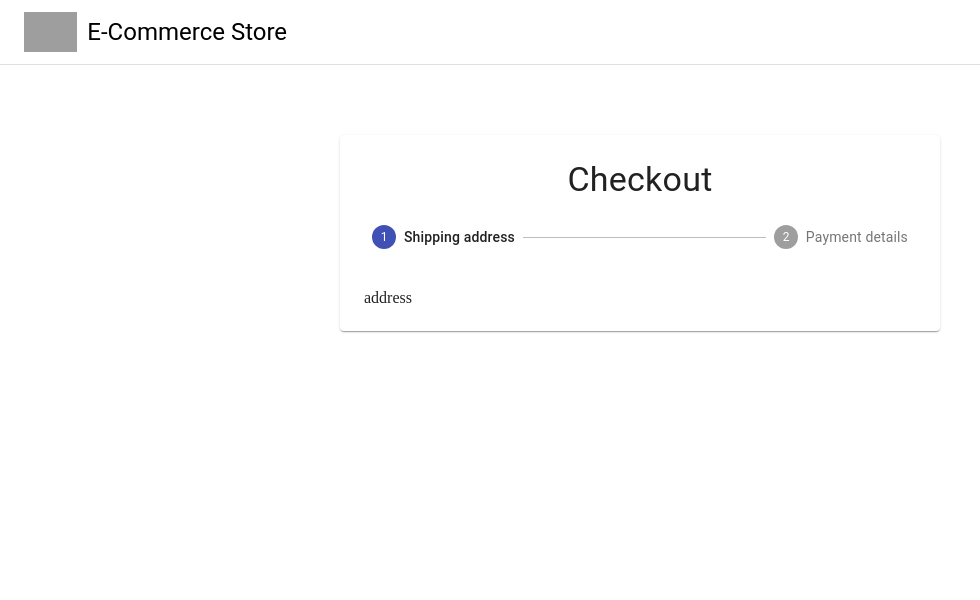
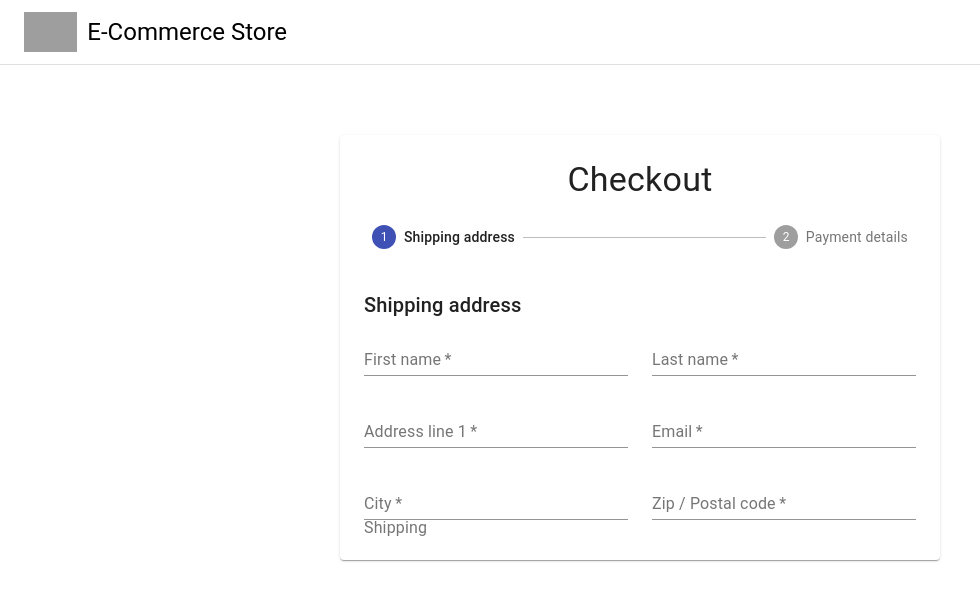
Before and after one commit to prashantvengala/e_commerce_store, a React (Create React App) app in the folder e-commerce-store/: page /checkout in a window 1280 px wide. Shown: the top 600 px of the page, without its empty margins (0-980 px from the left). Built offline with nearby package versions, Linux system fonts and the light colour scheme; no server answers; grey boxes are pictures that could not be loaded.

Commit message:
checkout form updated

```diff
--- a/e-commerce-store/src/Components/CheckoutForm/AddressForm.jsx
+++ b/e-commerce-store/src/Components/CheckoutForm/AddressForm.jsx
@@ -1,11 +1,47 @@
-import React from 'react'
+import React, { useState, useEffect } from "react";
+import {
+  InputLabel,
+  Select,
+  MenuItem,
+  Button,
+  Grid,
+  Typography,
+} from "@material-ui/core";
+import { useForm, FormProvider } from "react-hook-form";
+import { Link } from "react-router-dom";
+import { commerce } from "../../lib/commerce";
+import FormInput from "./FormInput";
 
 const AddressForm = () => {
-    return (
-        <div>
-            address
-        </div>
-    )
-}
+  const [shippingCountries, setShippingCountries] = useState([]);
+  const [shippingCountry, setShippingCountry] = useState("");
+  const [shippingSubdivisions, setShippingSubdivisions] = useState([]);
+  const [shippingSubdivision, setShippingSubdivision] = useState("");
+  const [shippingOptions, setShippingOptions] = useState([]);
+  const [shippingOption, setShippingOption] = useState("");
+  const methods = useForm();
+  return (
+    <>
+      <Typography variant="h6" gutterBottom>
+        Shipping address
+      </Typography>
+      <FormProvider {...methods}>
+        <form>
+          <Grid container spacing={3}>
+            <FormInput required name="firstName" label="First name" />
+            <FormInput required name="lastName" label="Last name" />
+            <FormInput required name="address1" label="Address line 1" />
+            <FormInput required name="email" label="Email" />
+            <FormInput required name="city" label="City" />
+            <FormInput required name="zip" label="Zip / Postal code" />
+          </Grid>
+          <Grid item xs={12} sm={6}>
+            <InputLabel>Shipping </InputLabel>
+          </Grid>
+        </form>
+      </FormProvider>
+    </>
+  );
+};
 
-export default AddressForm
+export default AddressForm;
--- /dev/null
+++ b/e-commerce-store/src/Components/CheckoutForm/FormInput.jsx
@@ -0,0 +1,20 @@
+import React from "react";
+import { useFormContext, Controller } from "react-hook-form";
+import { TextField, Grid } from "@material-ui/core";
+
+const FormInput = ({ name, label, required }) => {
+  const { control } = useFormContext();
+  const isError = false;
+  return (
+    <Grid item xs={12} sm={6}>
+      <Controller
+        control={control}
+        name={name}
+        error={isError}
+        render={({ field }) => <TextField fullWidth label={label} required />}
+      />
+    </Grid>
+  );
+};
+
+export default FormInput;
```
